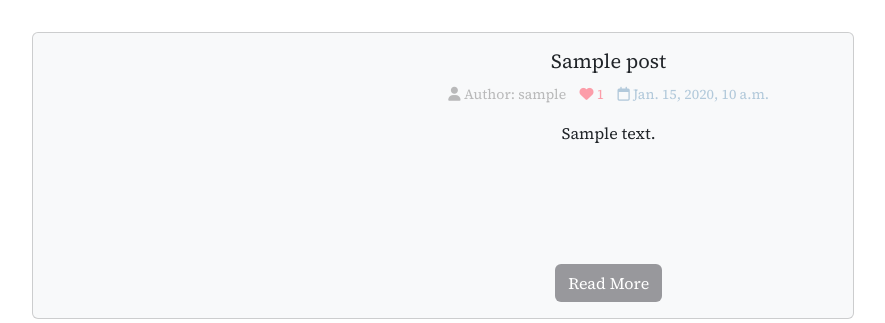
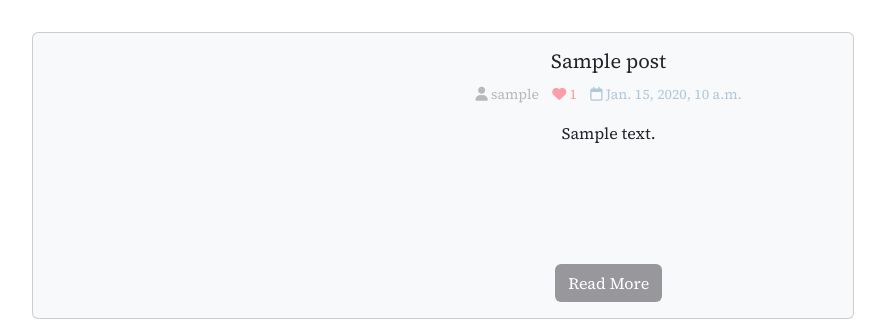
Before and after one commit to fpatrick/av, a Django app: page /newest in a window 1280 px wide. Shown: the part 155-478 px from the top of the page, without its empty margins (197-1082 px from the left). Run offline with Django 4.2, Linux system fonts and the light colour scheme; tables that the repository leaves empty hold one stand-in row (values such as "Sample post"); some libraries are stand-ins or nearby versions.

Commit message:
Remove author word from new posts

```diff
--- a/templates/new_posts.html
+++ b/templates/new_posts.html
@@ -40,7 +40,7 @@
                                 <div class="card-body">
                                     <h5 class="card-title">{{ post.title }}</h5>
                                     <p class="card-text"><small>
-                                        <span class="green-author"><i class="fa-solid fa-user"></i> Author: {{ post.author }} &nbsp&nbsp</span>
+                                        <span class="green-author"><i class="fa-solid fa-user"></i> {{ post.author }} &nbsp&nbsp</span>
                                         <span class="red-like"><i class="fa-solid fa-heart"></i> {{ post.number_of_likes }} &nbsp&nbsp</span>
                                         <span class="blue-date"><i class="fa-regular fa-calendar"></i> {{ post.created_on}}</span>
                                     </small></p>
```
